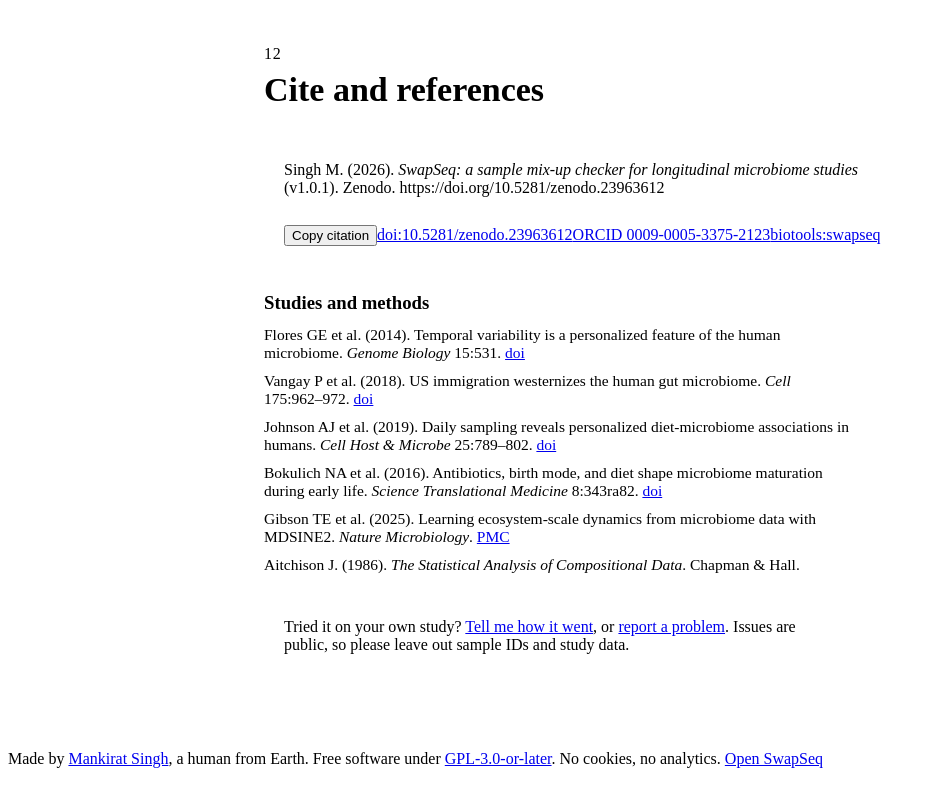
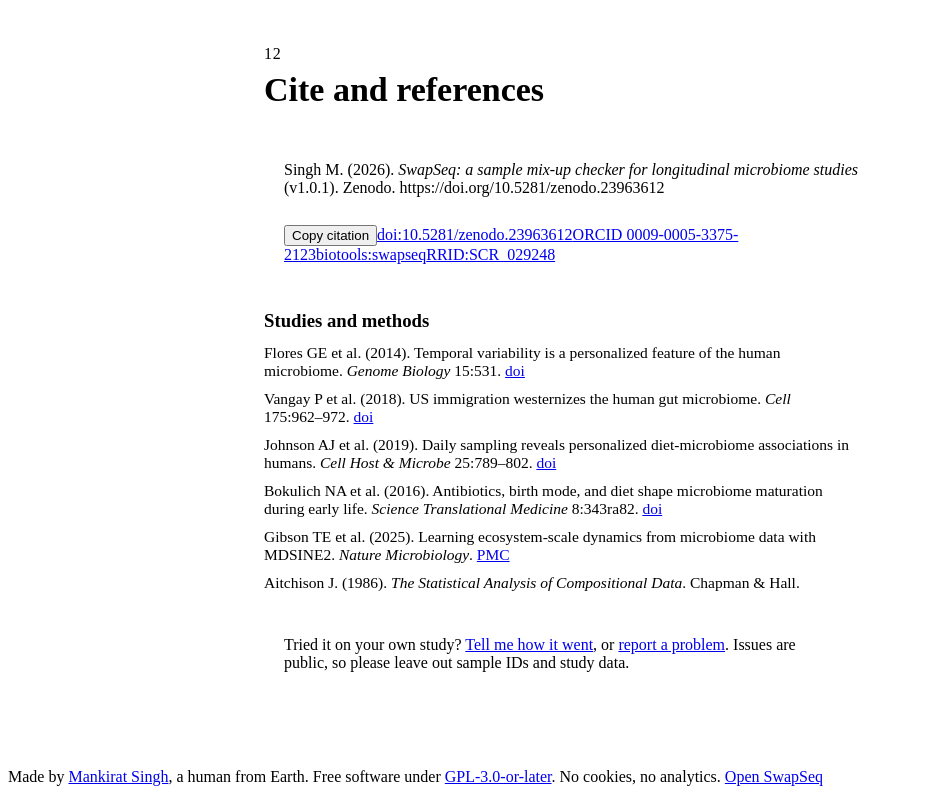
Before and after one commit to bymankirat/swapseq, a plain HTML site: page method/validation_src.html in a window 1280 px wide. Shown: the part 7668-8462 px from the top of the page, without its empty margins (0-936 px from the left). Drawn offline with Linux system fonts and the light colour scheme.

Commit message:
Add RRID:SCR_029248

```diff
--- a/method/validation_src.html
+++ b/method/validation_src.html
@@ -280,7 +280,7 @@ node method/realswap.mjs       # the real diet-study swap</pre>
   <span class="secno">12</span><h2>Cite and references</h2>
   <div class="panel cite">
     <p id="citeText">Singh M. (2026). <i>SwapSeq: a sample mix-up checker for longitudinal microbiome studies</i> (v1.0.1). Zenodo. https://doi.org/10.5281/zenodo.23963612</p>
-    <div class="actions"><button class="btn ghost small" type="button" id="copyCite">Copy citation</button><span class="copied" id="copied" hidden>Copied</span><a href="https://doi.org/10.5281/zenodo.23963612" target="_blank" rel="noopener">doi:10.5281/zenodo.23963612</a><a href="https://orcid.org/0009-0005-3375-2123" target="_blank" rel="noopener">ORCID 0009-0005-3375-2123</a><a href="https://bio.tools/swapseq" target="_blank" rel="noopener">biotools:swapseq</a></div>
+    <div class="actions"><button class="btn ghost small" type="button" id="copyCite">Copy citation</button><span class="copied" id="copied" hidden>Copied</span><a href="https://doi.org/10.5281/zenodo.23963612" target="_blank" rel="noopener">doi:10.5281/zenodo.23963612</a><a href="https://orcid.org/0009-0005-3375-2123" target="_blank" rel="noopener">ORCID 0009-0005-3375-2123</a><a href="https://bio.tools/swapseq" target="_blank" rel="noopener">biotools:swapseq</a><a href="https://scicrunch.org/resolver/RRID:SCR_029248" target="_blank" rel="noopener">RRID:SCR_029248</a></div>
   </div>
   <h3 style="margin-top:28px;margin-bottom:12px">Studies and methods</h3>
   <ul class="refs">
```
Also changed, not shown: validation.html (+1 -1 lines), README.md, 1 other file.
